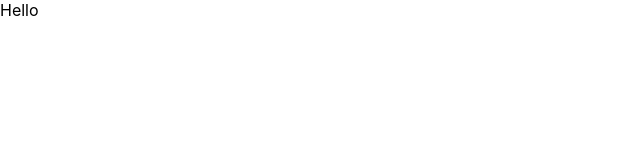
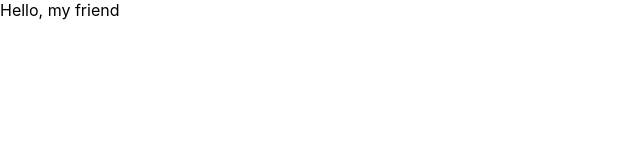
Before and after one commit to KimSamsCarmona/intuition, a React (Create React App) app: page / in a window 1280 px wide. Shown: the top 160 px of the page, without its empty margins (0-640 px from the left). Built offline with nearby package versions, Linux system fonts and the light colour scheme.

Commit message:
Establish GameComponent

```diff
--- a/src/App.js
+++ b/src/App.js
@@ -1,10 +1,10 @@
 import React from 'react';
+
+import { GameComponent } from './Components/GameComponent';
 
 function App() {
   return (
-    <div>
-      Hello
-    </div>
+    <GameComponent />
   );
 }
 
--- /dev/null
+++ b/src/Components/GameComponent.js
@@ -0,0 +1,7 @@
+import React from 'react';
+
+export const GameComponent = () => {
+  return (
+    <div> Hello, my friend </div>
+  );
+}
```
